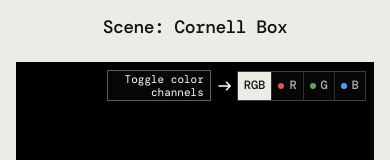
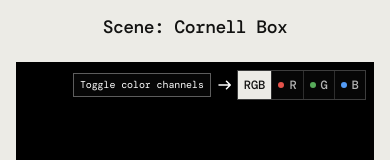
Before and after one commit to abhiman-gupta/pocket-pol, a plain HTML site: page web/index.html in a window 390 px wide. Shown: the part 140-300 px from the top of the page. Drawn offline with nearby package versions, Linux system fonts and the light colour scheme.

Commit message:
Keep the channel hint on one line on phones

```diff
--- a/web/style.css
+++ b/web/style.css
@@ -776,10 +776,10 @@ dt, .hint { color: var(--muted); }
 /* Small images: the channel hint drops under the switch and points up at it. */
 #stage { container: stage / inline-size; }
 @container stage (max-width: 420px) {
-  /* Wrap the label onto two lines so it stays beside the switch and clears the ceiling light. */
+  /* Keep the label on one line beside the switch, above the ceiling light. */
   .channel-hint { gap: 2px; }
   .view-corner { inset-block-start: 8px; inset-inline-end: 8px; }
-  .channel-hint span { max-width: 9.4em; padding: 2px 6px; font-size: .6875rem; line-height: 1.15; text-align: right; white-space: normal; }
+  .channel-hint span { padding: 3px 6px; font-size: .625rem; letter-spacing: -.01em; }
   .channel-hint svg { width: 18px; height: 18px; }
 }
 
```
Also changed, not shown: 1 other file.
